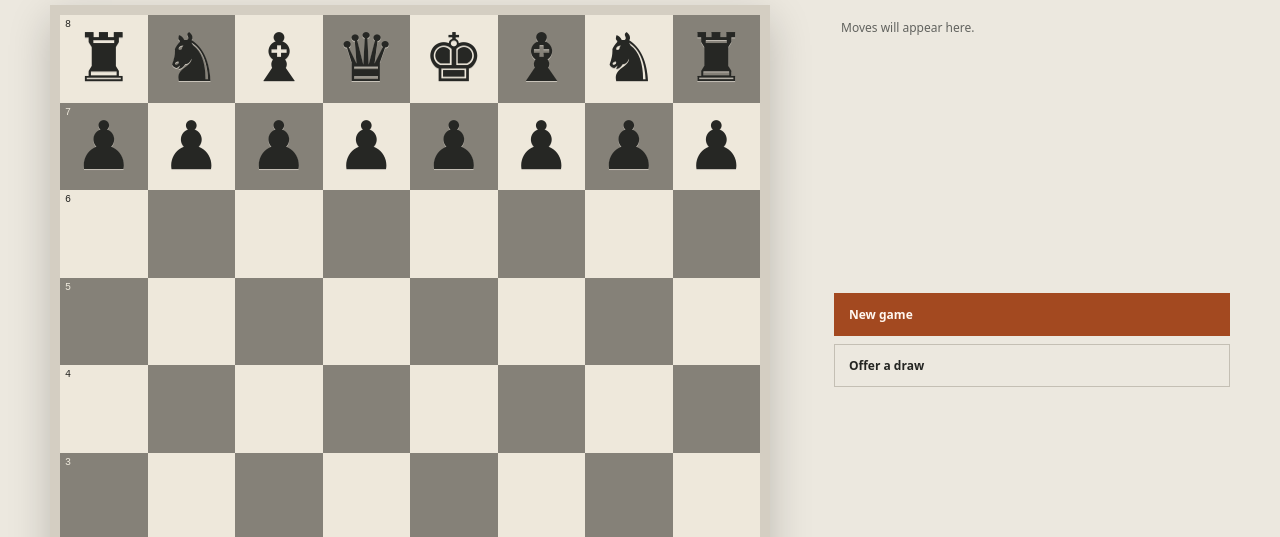
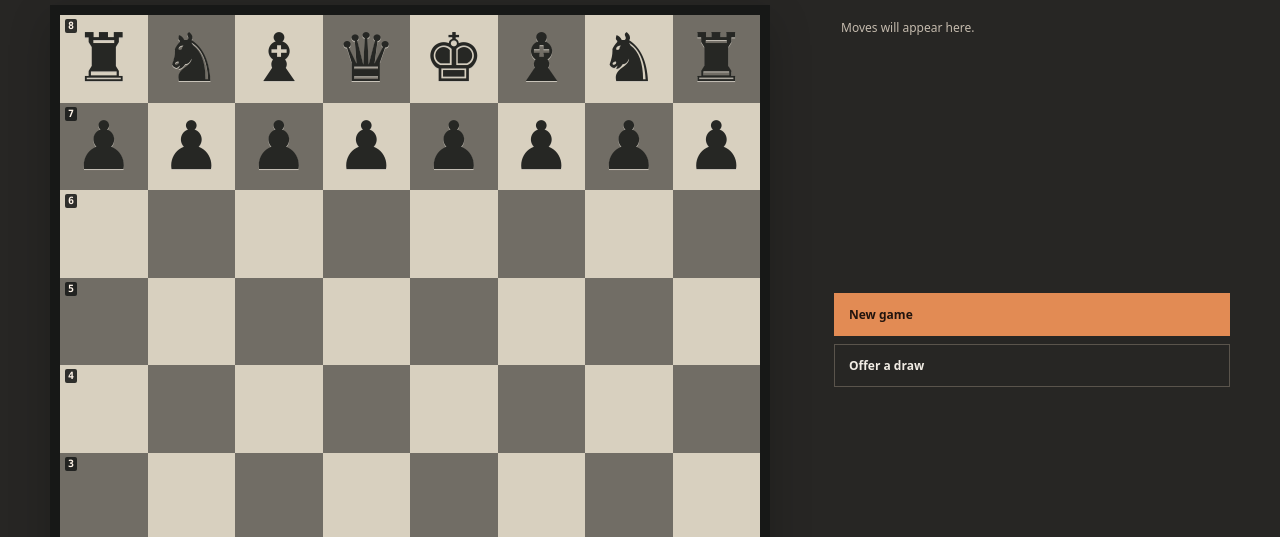
Before and after one commit to dxnnystyles/browser-chess, a website built with Vite: page index.html in a window 1280 px wide. Shown: the part 261-798 px from the top of the page. Built offline with nearby package versions, Linux system fonts and the light colour scheme.

Commit message:
Refine charcoal appearance and board coordinates

```diff
--- a/src/style.css
+++ b/src/style.css
@@ -20,18 +20,18 @@
 @media (prefers-color-scheme: light) {
   :root {
     color-scheme: light;
-    --page: #ece8df;
-    --surface: #f6f2e9;
-    --surface-raised: #e3ded3;
-    --ink: #242522;
-    --muted: #62635f;
-    --line: #c4bfb4;
-    --accent: #a34920;
-    --accent-ink: #fff7f0;
-    --board-light: #eee8db;
-    --board-dark: #858178;
-    --board-edge: #d4cec2;
-    --focus: #8c3f1d;
+    --page: #272624;
+    --surface: #32302d;
+    --surface-raised: #3d3934;
+    --ink: #f1ece4;
+    --muted: #c4baad;
+    --line: #5a544c;
+    --accent: #e28b54;
+    --accent-ink: #21140e;
+    --board-light: #d8d0bf;
+    --board-dark: #716d65;
+    --board-edge: #171817;
+    --focus: #ffc28e;
   }
 }
 * { box-sizing: border-box; }
@@ -74,10 +74,9 @@ h1 { font-size: clamp(25px, 3vw, 34px); letter-spacing: -.055em; line-height: 1.
 .piece { position: relative; z-index: 1; display: block; font-family: "Arial Unicode MS", "Noto Sans Symbols 2", "DejaVu Sans", sans-serif; font-size: clamp(27px, 6.3vw, 67px); line-height: 1; user-select: none; }
 .white-piece { color: #f8f4eb; text-shadow: -1px -1px 0 #262522, 1px -1px 0 #262522, -1px 1px 0 #262522, 1px 1px 0 #262522, 0 3px 2px #0006; }
 .black-piece { color: #262724; text-shadow: 0 1px #c8c3b9; }
-.coord { position: absolute; z-index: 2; color: #252522; font: 10px "DM Mono", monospace; pointer-events: none; }
+.coord { position: absolute; z-index: 2; border-radius: 2px; padding: 1px 3px; background: #171817df; color: #fff4e8; font: 700 10px ui-monospace, SFMono-Regular, Consolas, monospace; line-height: 1.2; pointer-events: none; }
 .rank-coord { top: 4px; left: 5px; }
 .file-coord { right: 5px; bottom: 3px; }
-.dark .coord { color: #eee9dc; }
 .board-help { margin-top: 12px; color: var(--muted); font-size: 11px; line-height: 1.5; }
 .live-region { position: absolute; width: 1px; height: 1px; padding: 0; margin: -1px; overflow: hidden; clip: rect(0,0,0,0); white-space: nowrap; border: 0; }
 .notation { display: flex; min-height: 520px; flex-direction: column; border-top: 2px solid var(--accent); padding-top: 14px; }
@@ -141,7 +140,7 @@ h1 { font-size: clamp(25px, 3vw, 34px); letter-spacing: -.055em; line-height: 1.
   .shell { width: calc(100% - 18px); }
   .board-frame { padding: 4px; }
   .piece { font-size: 27px; }
-  .coord { font-size: 8px; }
+  .coord { font-size: 10px; }
   .quiet-button, .primary-button { padding-inline: 10px; }
 }
 @media (prefers-reduced-motion: reduce) {
```
Also changed, not shown: browser-tests/interactions.spec.mjs (+20 -0 lines).
